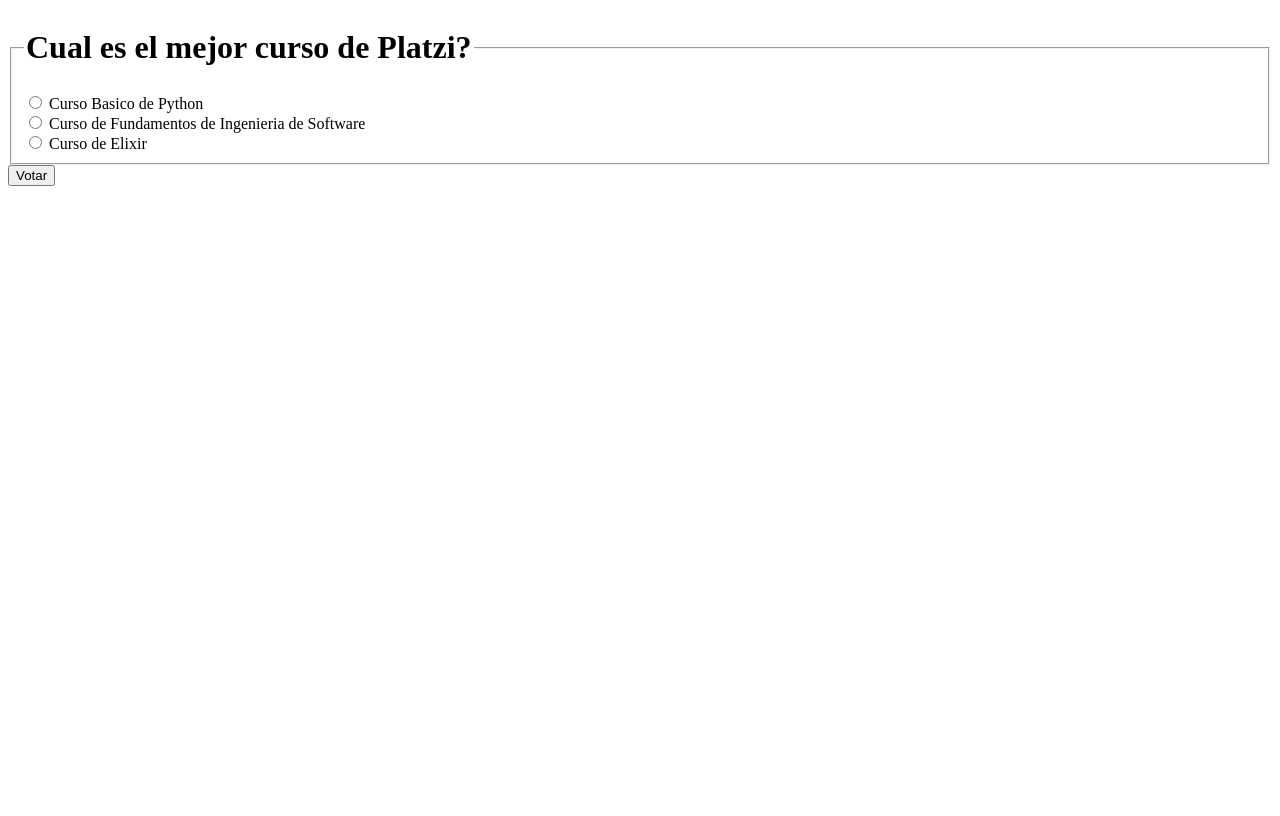
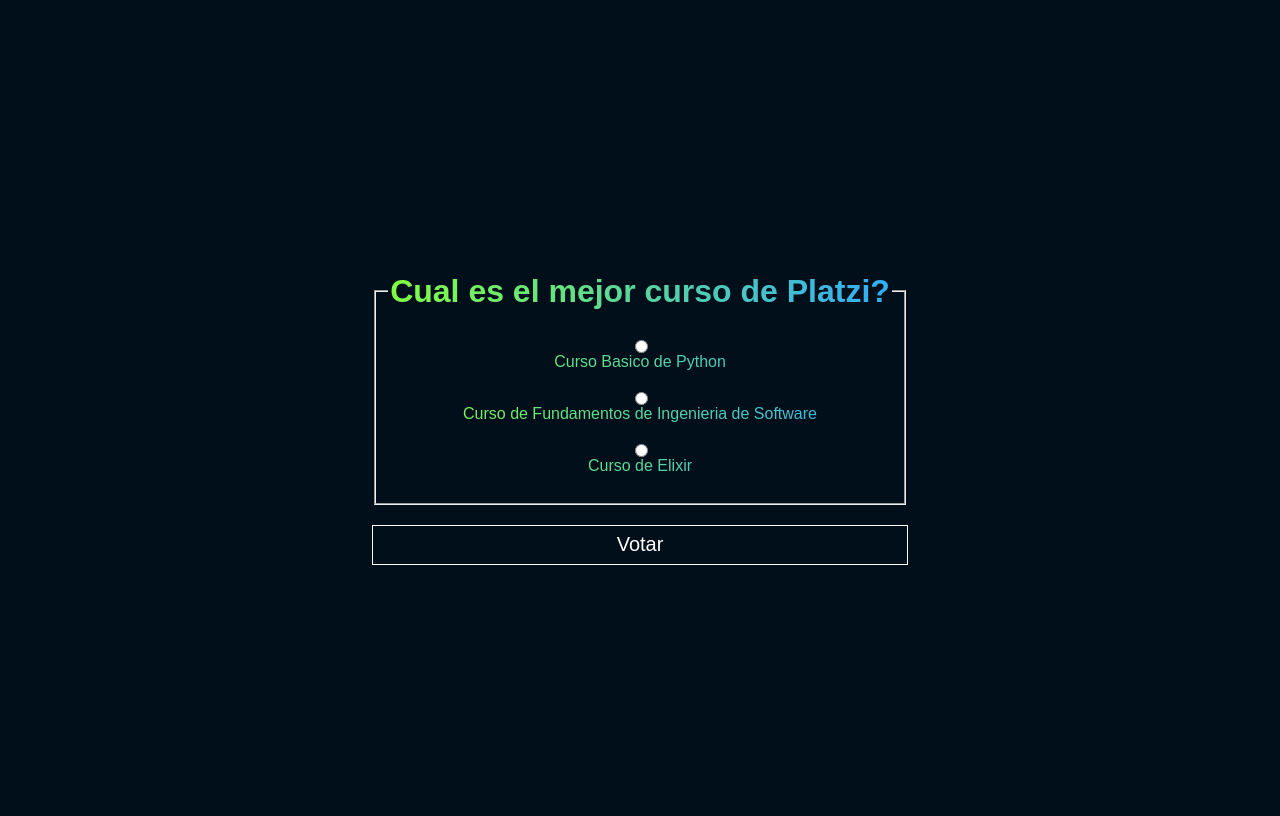
Before and after one commit to ReyEduardo836/Django-01, a Django app: page /polls/1 in a window 1280 px wide. Before the commit the page ends 186 px from the top, so only its background shows below. Run offline with Django 4.2, Linux system fonts and the light colour scheme; data comes from the database, SQL or seed files in the repository; both versions use the stored data as it was after the commit.

Commit message:
Estructurando el html y agregando estilos css a la pagina de polls:detail

```diff
--- /dev/null
+++ b/premiosplatziapp/polls/static/polls/detail.css
@@ -0,0 +1,34 @@
+body{
+    display: flex;
+    align-items: center;
+    justify-content: center;
+}
+
+form{
+    background: linear-gradient(
+        to right,
+        hsl(98 100% 62%),
+        hsl(204 100% 59%)
+    );
+    -webkit-background-clip: text;
+    -webkit-text-fill-color: transparent;
+    text-align: center;
+}
+
+fieldset{
+    display: flex;
+    align-items: center;
+    justify-content: center;
+    flex-direction: column;
+}
+
+input[type="submit"]{
+    width: 100%;
+    height: 40px;
+    margin-top: 20px;
+
+    -webkit-text-fill-color: white;
+    background: hsl(204 100% 5%);
+    border: 1px solid white;
+    font-size: 20px;
+}
--- a/premiosplatziapp/polls/templates/polls/detail.html
+++ b/premiosplatziapp/polls/templates/polls/detail.html
@@ -1,3 +1,16 @@
+{% load static %}
+
+<!DOCTYPE html>
+<html lang="en">
+<head>
+    <meta charset="UTF-8">
+    <meta http-equiv="X-UA-Compatible" content="IE=edge">
+    <meta name="viewport" content="width=device-width, initial-scale=1.0">
+    <link rel="stylesheet" href="{% static 'polls/style.css' %}">
+    <link rel="stylesheet" href="{% static 'polls/detail.css' %}">
+    <title>{{question.question_text}}</title>
+</head>
+<body>
     <form action="{% url 'polls:vote' question.id %}" method="post">
         {% csrf_token %}
         <fieldset>
@@ -21,6 +34,8 @@
         </fieldset>
         <input type="submit" value="Votar">
     </form>
+</body>
+</html>
 
 
 {% comment %} <h1>
```
Also changed, not shown: premiosplatziapp/db.sqlite3. Lines whose indentation alone changed are shown as unchanged.
